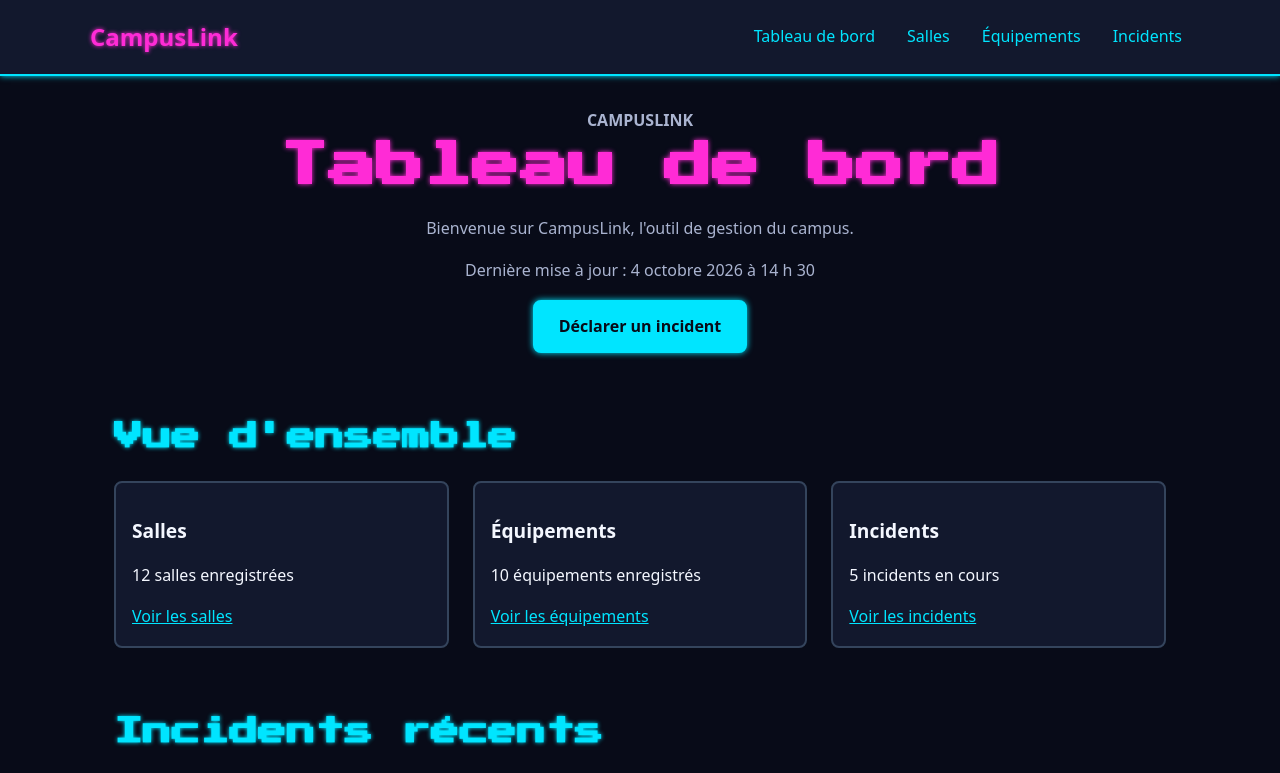
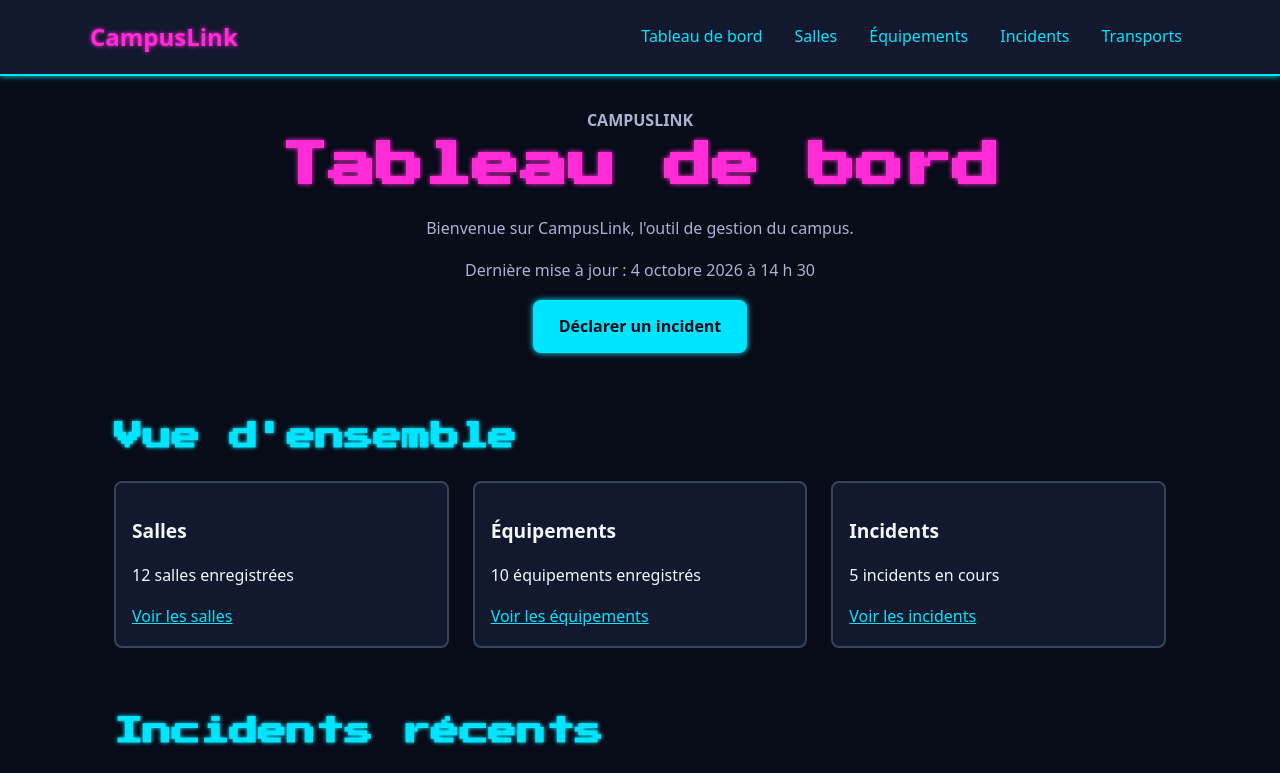
Before and after one commit to Nko1008/Campuslink, a plain HTML site: page CampusLink/index.html in a window 1280 px wide. Shown: the top 773 px of the page. Drawn offline with Linux system fonts and the light colour scheme.

Commit message:
Add 'Transports' link to navigation menu

```diff
--- a/CampusLink/index.html
+++ b/CampusLink/index.html
@@ -31,6 +31,7 @@
                     <li><a href="salles.html">Salles</a></li>
                     <li><a href="equipements.html">Équipements</a></li>
                     <li><a href="incidents.html">Incidents</a></li>
+                    <li><a href="transports.html">Transports</a></li>
                 </ul>
             </nav>
 
```
